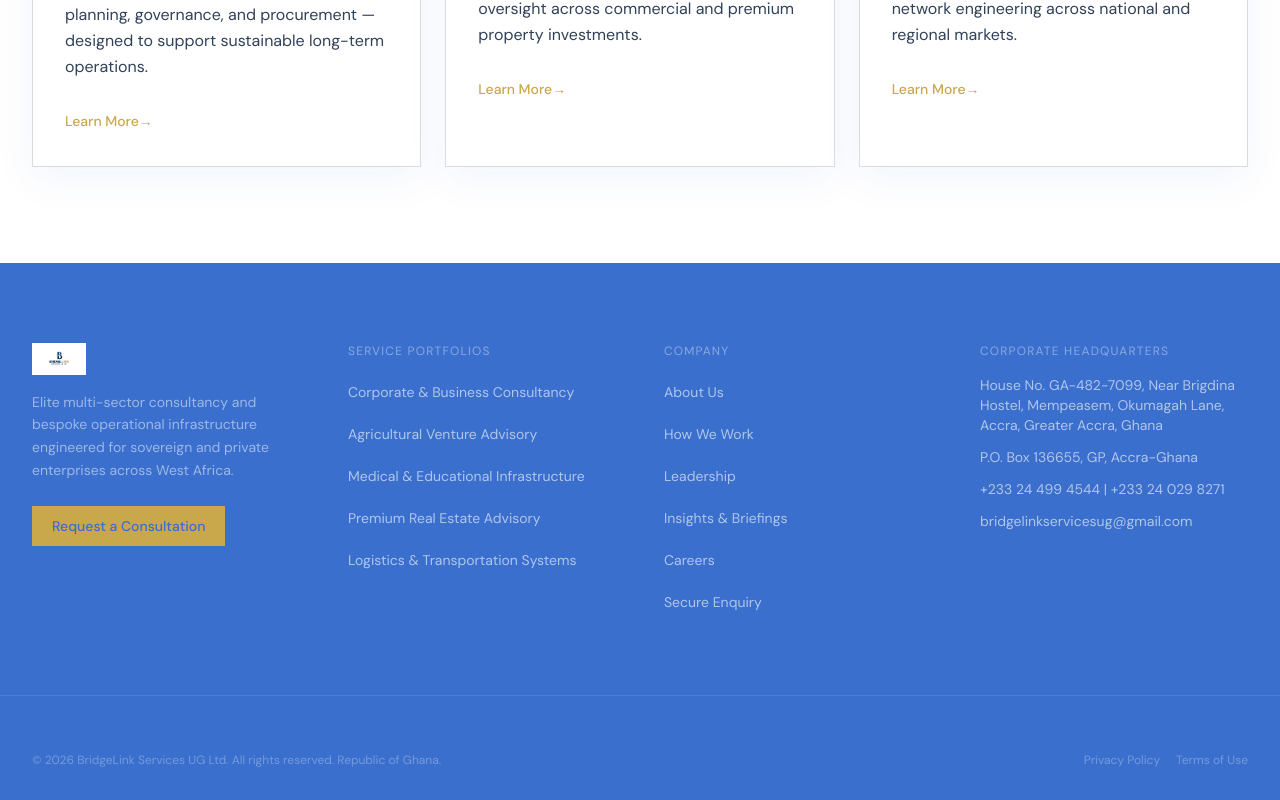
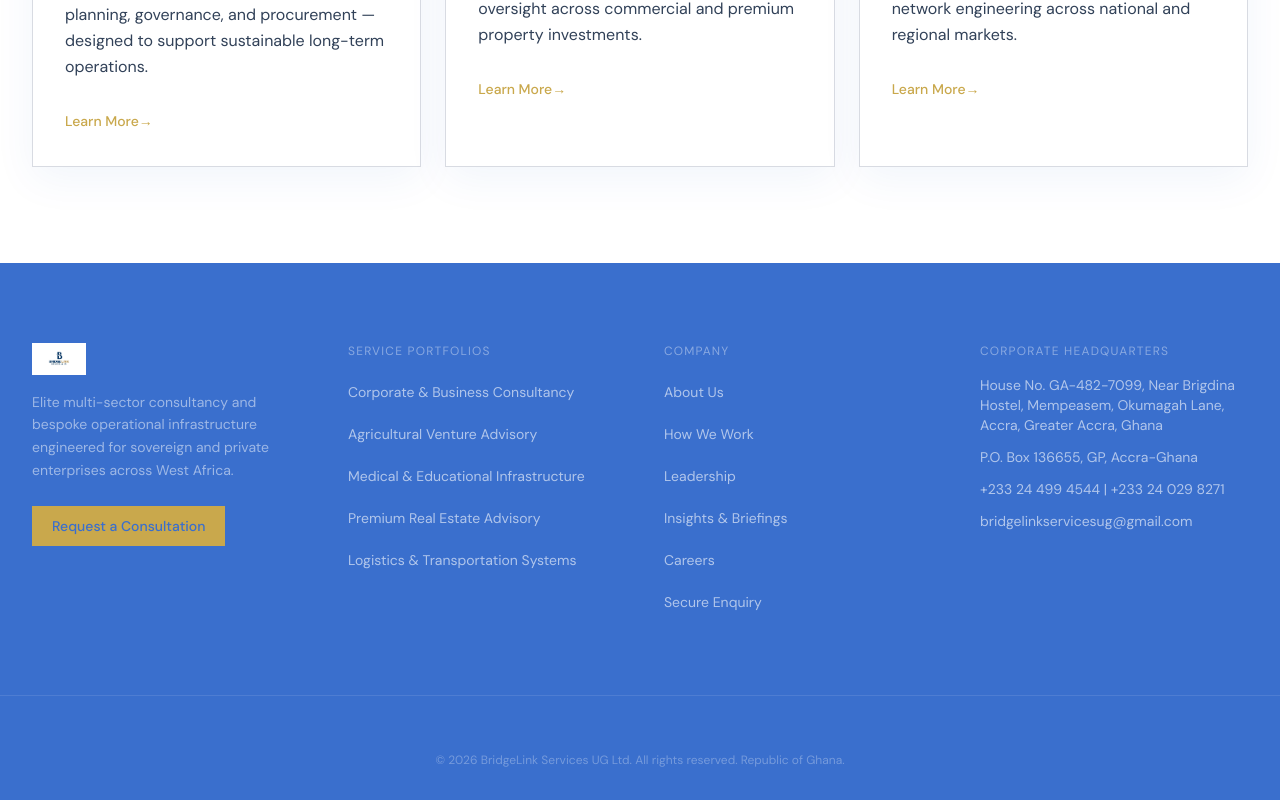
Before and after one commit to chiefthechief/bridgelink, a React (Vite) app: page /industries in a window 1280 px wide. Shown: the part 1073-1873 px from the top of the page. Built offline with nearby package versions, Linux system fonts and the light colour scheme.

Commit message:
fixed footer links

```diff
--- a/src/components/Footer.tsx
+++ b/src/components/Footer.tsx
@@ -1,3 +1,4 @@
+import { Link } from 'react-router-dom'
 import logoWhite from '../assets/logo-white.jpeg'
 import { contactPoints } from '../data/content'
 
@@ -20,13 +21,13 @@
 
 function FooterLogo() {
   return (
-    <a href="/" className="flex items-center">
+    <Link to="/" className="flex items-center">
       <img
         src={logoWhite}
         alt="BridgeLink Services UG Ltd logo"
         className="h-8 w-auto"
       />
-    </a>
+    </Link>
   );
 }
 
@@ -42,12 +43,12 @@
               infrastructure engineered for sovereign and private enterprises
               across West Africa.
             </p>
-            <a
-              href="/contact"
+            <Link
+              to="/contact"
               className="mt-6 inline-block bg-gold px-5 py-2.5 text-sm font-medium text-navy transition-colors hover:bg-gold/90"
             >
               Request a Consultation
-            </a>
+            </Link>
           </div>
 
           <div>
@@ -57,12 +58,12 @@
             <ul className="mt-4 space-y-3">
               {portfolioLinks.map((link) => (
                 <li key={link}>
-                  <a
-                    href="/services"
+                  <Link
+                    to="/services"
                     className="text-sm text-white/60 transition-colors hover:text-gold"
                   >
                     {link}
-                  </a>
+                  </Link>
                 </li>
               ))}
             </ul>
@@ -75,12 +76,12 @@
             <ul className="mt-4 space-y-3">
               {companyLinks.map((link) => (
                 <li key={link.label}>
-                  <a
-                    href={link.href}
+                  <Link
+                    to={link.href}
                     className="text-sm text-white/60 transition-colors hover:text-gold"
                   >
                     {link.label}
-                  </a>
+                  </Link>
                 </li>
               ))}
             </ul>
@@ -109,19 +110,11 @@
 
       <div className="border-t border-white/10">
         <div className="mx-auto max-w-7xl px-6 py-8 lg:px-8">
-          <div className="mt-6 flex flex-col items-center justify-between gap-4 text-xs text-white/30 sm:flex-row">
+          <div className="mt-6 flex flex-col items-center justify-center gap-4 text-xs text-white/30">
             <p>
               &copy; {new Date().getFullYear()} BridgeLink Services UG Ltd. All
               rights reserved. Republic of Ghana.
             </p>
-            <div className="flex gap-4">
-              <a href="/privacy" className="transition-colors hover:text-gold">
-                Privacy Policy
-              </a>
-              <a href="/terms" className="transition-colors hover:text-gold">
-                Terms of Use
-              </a>
-            </div>
           </div>
         </div>
       </div>
```
Also changed, not shown: vercel.json (added), 2 other files (tests, documents, lock files or other folders).
